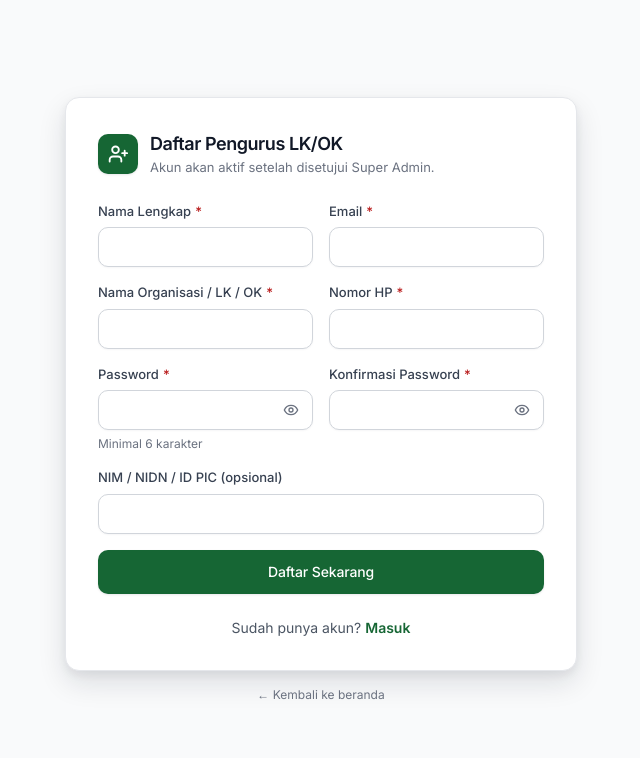
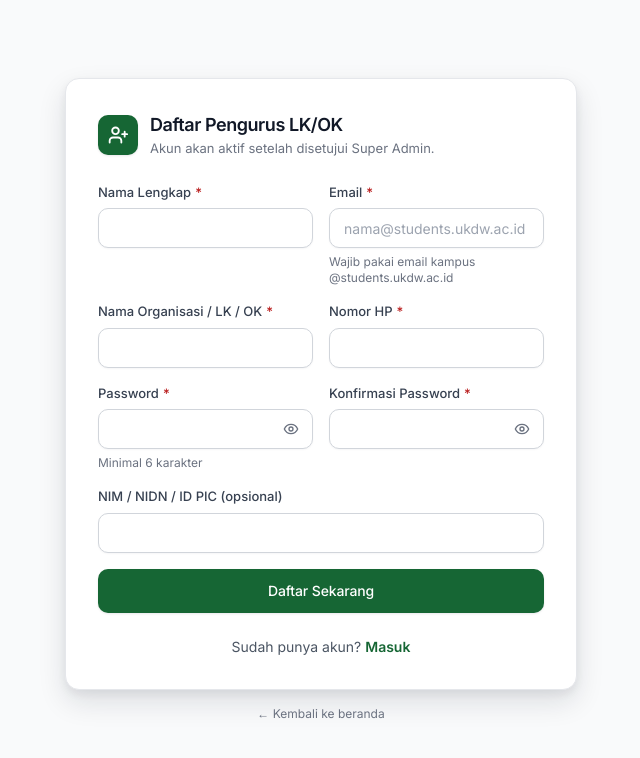
Before and after one commit to EzraNahumury/web_peminjaman, a Next.js app: page /register in a window 1280 px wide. Shown: the top 758 px of the page, without its empty margins (319-959 px from the left). Built offline with nearby package versions, Linux system fonts and the light colour scheme; no server answers.

Commit message:
feat(register): require @students.ukdw.ac.id email for Pengurus

```diff
--- a/app/register/page.tsx
+++ b/app/register/page.tsx
@@ -44,8 +44,19 @@ export default function RegisterPage() {
             <Field label="Nama Lengkap" error={errs.name} required>
               <Input name="name" required />
             </Field>
-            <Field label="Email" error={errs.email} required>
-              <Input type="email" name="email" required autoComplete="email" />
+            <Field
+              label="Email"
+              error={errs.email}
+              hint="Wajib pakai email kampus @students.ukdw.ac.id"
+              required
+            >
+              <Input
+                type="email"
+                name="email"
+                placeholder="nama@students.ukdw.ac.id"
+                required
+                autoComplete="email"
+              />
             </Field>
             <Field label="Nama Organisasi / LK / OK" error={errs.organizationName} required>
               <Input name="organizationName" required />
--- a/lib/validations.ts
+++ b/lib/validations.ts
@@ -1,9 +1,18 @@
 import { z } from 'zod';
+
+const STUDENT_EMAIL_DOMAIN = '@students.ukdw.ac.id';
 
 export const RegisterSchema = z
   .object({
     name: z.string().trim().min(2, 'Nama minimal 2 karakter'),
-    email: z.string().trim().toLowerCase().email('Email tidak valid'),
+    email: z
+      .string()
+      .trim()
+      .toLowerCase()
+      .email('Email tidak valid')
+      .refine((v) => v.endsWith(STUDENT_EMAIL_DOMAIN), {
+        message: `Wajib pakai email kampus ${STUDENT_EMAIL_DOMAIN}`,
+      }),
     password: z.string().min(6, 'Password minimal 6 karakter'),
     confirmPassword: z.string().min(6, 'Konfirmasi password minimal 6 karakter'),
     organizationName: z.string().trim().min(2, 'Nama organisasi wajib diisi'),
```
